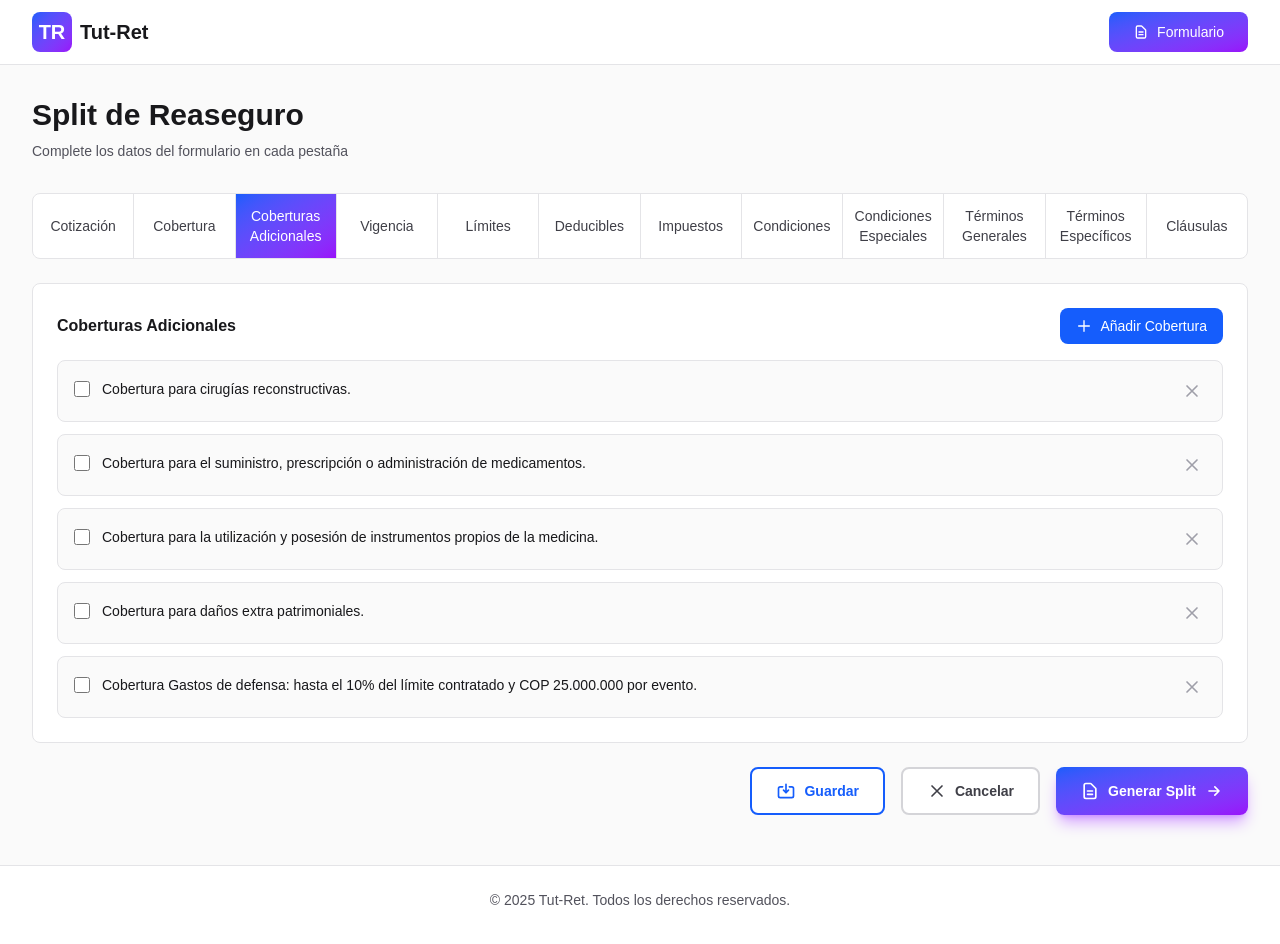
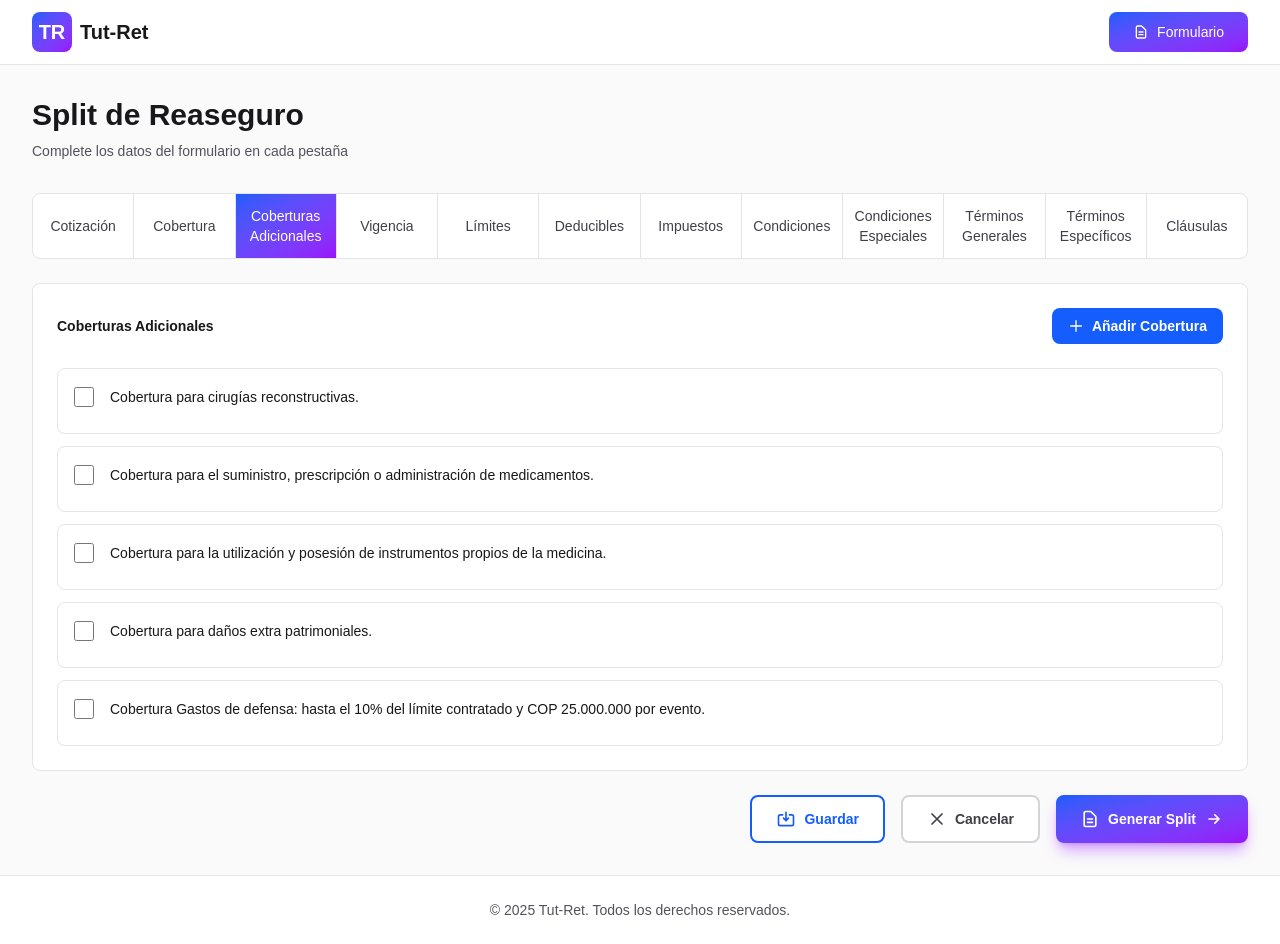
Before and after one commit to IsaiWise4d/tut-ret-frontend, a Next.js app: page /forms in a window 1280 px wide. Both pictures are taken after a click on the button "Coberturas Adicionales". Built offline with nearby package versions, Linux system fonts and the light colour scheme.

Commit message:
fix coberturas

```diff
--- a/app/components/forms/CoberturasAdicionalesForm.tsx
+++ b/app/components/forms/CoberturasAdicionalesForm.tsx
@@ -74,16 +74,16 @@ export default function CoberturasAdicionalesForm() {
   };
 
   return (
-    <div className="space-y-6">
+    <div className="mx-auto max-w-7xl space-y-6">
       <div className="rounded-lg border border-zinc-200 bg-white p-6 dark:border-zinc-800 dark:bg-zinc-900">
-        <div className="mb-4 flex items-center justify-between">
-          <h3 className="text-base font-semibold text-zinc-900 dark:text-white">
+        <div className="mb-6 flex items-center justify-between">
+          <h3 className="text-sm font-semibold text-zinc-900 dark:text-white">
             Coberturas Adicionales
           </h3>
           <button
             type="button"
             onClick={agregarCobertura}
-            className="inline-flex items-center gap-2 rounded-lg bg-blue-600 px-4 py-2 text-sm font-medium text-white transition-colors hover:bg-blue-700 focus:outline-none focus:ring-2 focus:ring-blue-500 focus:ring-offset-2"
+            className="inline-flex items-center gap-2 rounded-lg bg-blue-600 px-4 py-2 text-sm font-semibold text-white transition-all hover:bg-blue-700 focus:outline-none focus:ring-2 focus:ring-blue-500 focus:ring-offset-2 dark:focus:ring-offset-zinc-900"
           >
             <svg
               className="h-4 w-4"
@@ -106,14 +106,14 @@ export default function CoberturasAdicionalesForm() {
           {coberturas.map((cobertura) => (
             <div
               key={cobertura.id}
-              className="flex items-start gap-3 rounded-lg border border-zinc-200 bg-zinc-50 p-4 dark:border-zinc-700 dark:bg-zinc-800/50"
+              className="group flex items-start gap-4 rounded-lg border border-zinc-200 bg-white p-4 transition-all hover:border-zinc-300 hover:shadow-sm dark:border-zinc-700 dark:bg-zinc-800/50 dark:hover:border-zinc-600"
             >
               <input
                 type="checkbox"
                 id={`cobertura-${cobertura.id}`}
                 checked={cobertura.checked}
                 onChange={() => handleCheckboxChange(cobertura.id)}
-                className="mt-1 h-4 w-4 rounded border-zinc-300 text-blue-600 focus:ring-2 focus:ring-blue-500 dark:border-zinc-600 dark:bg-zinc-700"
+                className="mt-0.5 h-5 w-5 flex-shrink-0 rounded border-zinc-300 text-blue-600 transition-all focus:ring-2 focus:ring-blue-500 focus:ring-offset-0 dark:border-zinc-600 dark:bg-zinc-700"
               />
               <div className="flex-1">
                 <input
@@ -130,7 +130,7 @@ export default function CoberturasAdicionalesForm() {
                 <button
                   type="button"
                   onClick={() => eliminarCobertura(cobertura.id)}
-                  className="rounded p-1 text-zinc-400 transition-colors hover:bg-red-50 hover:text-red-600 dark:hover:bg-red-900/20 dark:hover:text-red-400"
+                  className="flex-shrink-0 rounded-lg p-1.5 text-zinc-400 opacity-0 transition-all hover:bg-red-50 hover:text-red-600 group-hover:opacity-100 dark:hover:bg-red-900/20 dark:hover:text-red-400"
                   title="Eliminar cobertura"
                 >
                   <svg
@@ -154,6 +154,21 @@ export default function CoberturasAdicionalesForm() {
 
         {coberturas.length === 0 && (
           <div className="py-12 text-center">
+            <div className="mb-4 inline-flex h-16 w-16 items-center justify-center rounded-full bg-gradient-to-br from-blue-50 to-purple-50 dark:from-blue-900/30 dark:to-purple-900/30">
+              <svg
+                className="h-8 w-8 text-blue-600 dark:text-blue-400"
+                fill="none"
+                stroke="currentColor"
+                viewBox="0 0 24 24"
+              >
+                <path
+                  strokeLinecap="round"
+                  strokeLinejoin="round"
+                  strokeWidth={2}
+                  d="M9 12h6m-6 4h6m2 5H7a2 2 0 01-2-2V5a2 2 0 012-2h5.586a1 1 0 01.707.293l5.414 5.414a1 1 0 01.293.707V19a2 2 0 01-2 2z"
+                />
+              </svg>
+            </div>
             <p className="text-sm text-zinc-500 dark:text-zinc-400">
               No hay coberturas adicionales. Haz clic en &quot;Añadir Cobertura&quot; para comenzar.
             </p>
```
